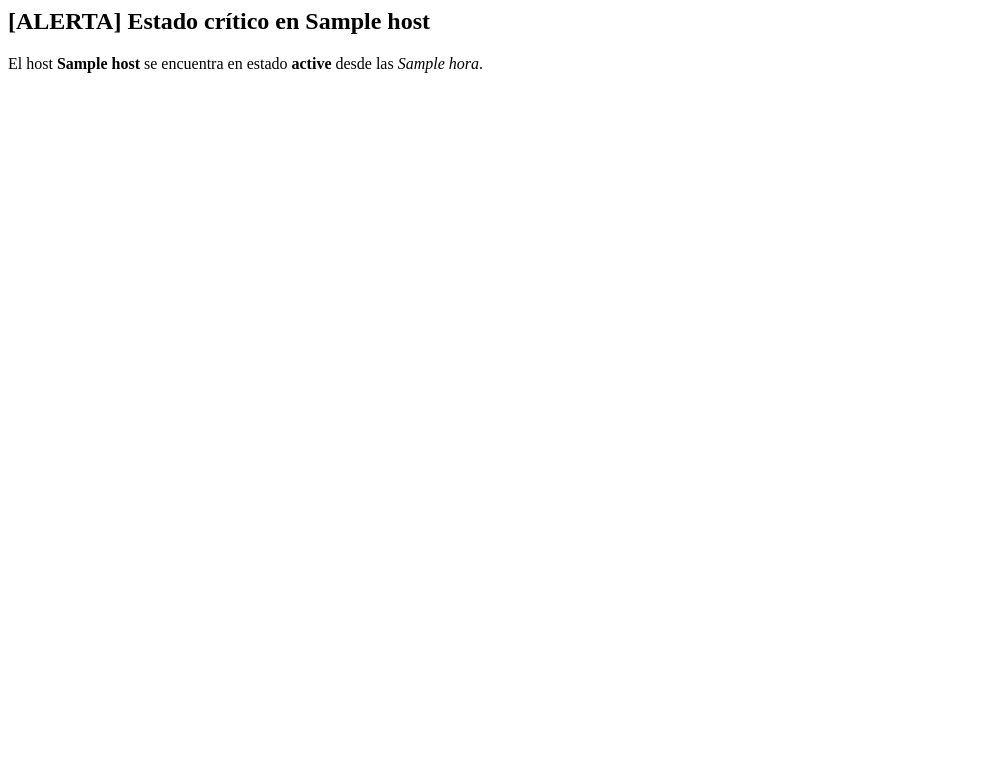
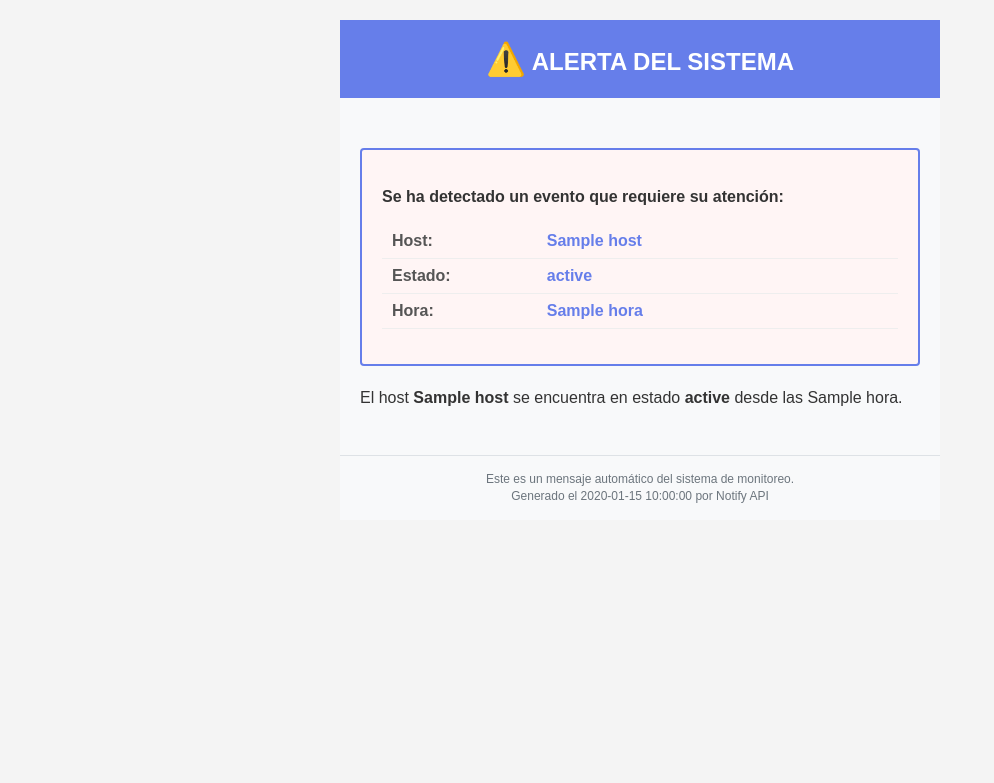
Before and after one commit to Black-Zeus/notify-stack, a Python web app: template Stacks/bkn_notify/templates/alerta-simple/v1/body.html in a window 1280 px wide. Shown: the top 783 px of the page, without its empty margins (0-994 px from the left). Run offline with Jinja, Linux system fonts and the light colour scheme; the template is opened without the code that fills it: most values are stand-ins (such as "Sample title", 1, 10 or a date in 2020).

Commit message:
formato template

```diff
--- a/Stacks/bkn_notify/templates/alerta-simple/v1/body.html
+++ b/Stacks/bkn_notify/templates/alerta-simple/v1/body.html
@@ -1,6 +1,227 @@
+<!DOCTYPE html>
 <html>
-  <body>
-    <h2>[ALERTA] Estado crítico en {{ host }}</h2>
-    <p>El host <b>{{ host }}</b> se encuentra en estado <b>{{ estado }}</b> desde las <i>{{ hora }}</i>.</p>
-  </body>
+
+<head>
+  <meta charset="UTF-8">
+  <meta name="viewport" content="width=device-width, initial-scale=1.0">
+  <!--[if mso]>
+    <noscript>
+        <xml>
+            <o:OfficeDocumentSettings>
+                <o:PixelsPerInch>96</o:PixelsPerInch>
+            </o:OfficeDocumentSettings>
+        </xml>
+    </noscript>
+    <![endif]-->
+  <style type="text/css">
+    /* Reset */
+    table,
+    td,
+    div,
+    h1,
+    h2,
+    h3,
+    p {
+      margin: 0;
+      padding: 0;
+    }
+
+    table {
+      border-collapse: collapse;
+    }
+
+    /* Outlook compatibility */
+    .ReadMsgBody {
+      width: 100%;
+    }
+
+    .ExternalClass {
+      width: 100%;
+    }
+
+    .ExternalClass * {
+      line-height: 100%;
+    }
+
+    /* Base styles */
+    body {
+      margin: 0 !important;
+      padding: 0 !important;
+      background-color: #f4f4f4;
+      font-family: Arial, sans-serif;
+    }
+
+    /* Container */
+    .email-container {
+      max-width: 600px;
+      margin: 0 auto;
+      background-color: #ffffff;
+    }
+
+    /* Header */
+    .header {
+      background-color: #667eea;
+      padding: 20px;
+      text-align: center;
+    }
+
+    .header h1 {
+      color: #ffffff;
+      font-size: 24px;
+      font-weight: bold;
+      margin: 0;
+    }
+
+    .alert-icon {
+      font-size: 32px;
+      margin-bottom: 10px;
+    }
+
+    /* Content */
+    .content {
+      padding: 30px 20px;
+      background-color: #f8f9fa;
+    }
+
+    .alert-box {
+      background-color: #fff5f5;
+      border: 2px solid #667eea;
+      border-radius: 4px;
+      padding: 20px;
+      margin: 20px 0;
+    }
+
+    .info-table {
+      width: 100%;
+      border-collapse: collapse;
+      margin: 15px 0;
+    }
+
+    .info-table td {
+      padding: 8px 10px;
+      border-bottom: 1px solid #eee;
+      vertical-align: top;
+    }
+
+    .info-label {
+      font-weight: bold;
+      color: #555555;
+      width: 30%;
+    }
+
+    .info-value {
+      color: #667eea;
+      font-weight: bold;
+    }
+
+    .message-text {
+      font-size: 16px;
+      line-height: 1.5;
+      color: #333333;
+      margin: 15px 0;
+    }
+
+    /* Footer */
+    .footer {
+      background-color: #f8f9fa;
+      padding: 15px 20px;
+      text-align: center;
+      border-top: 1px solid #dee2e6;
+    }
+
+    .footer-text {
+      font-size: 12px;
+      color: #6c757d;
+      line-height: 1.4;
+    }
+
+    /* Responsive */
+    @media only screen and (max-width: 480px) {
+      .email-container {
+        width: 100% !important;
+      }
+
+      .content {
+        padding: 20px 15px !important;
+      }
+
+      .header {
+        padding: 15px !important;
+      }
+
+      .header h1 {
+        font-size: 20px !important;
+      }
+    }
+  </style>
+</head>
+
+<body>
+  <table role="presentation" cellspacing="0" cellpadding="0" border="0" width="100%">
+    <tr>
+      <td align="center" style="padding: 20px 0;">
+        <div class="email-container">
+
+          <!-- Header -->
+          <table role="presentation" cellspacing="0" cellpadding="0" border="0" width="100%">
+            <tr>
+              <td class="header">
+                <h1> <span class="alert-icon">⚠️</span> ALERTA DEL SISTEMA</h1>
+              </td>
+            </tr>
+          </table>
+
+          <!-- Content -->
+          <table role="presentation" cellspacing="0" cellpadding="0" border="0" width="100%">
+            <tr>
+              <td class="content">
+
+                <div class="alert-box">
+                  <p class="message-text">
+                    <strong>Se ha detectado un evento que requiere su atención:</strong>
+                  </p>
+
+                  <table class="info-table" role="presentation" cellspacing="0" cellpadding="0" border="0">
+                    <tr>
+                      <td class="info-label">Host:</td>
+                      <td class="info-value">{{ host }}</td>
+                    </tr>
+                    <tr>
+                      <td class="info-label">Estado:</td>
+                      <td class="info-value">{{ estado }}</td>
+                    </tr>
+                    <tr>
+                      <td class="info-label">Hora:</td>
+                      <td class="info-value">{{ hora }}</td>
+                    </tr>
+                  </table>
+                </div>
+
+                <p class="message-text">
+                  El host <strong>{{ host }}</strong> se encuentra en estado <strong>{{ estado }}</strong> desde las {{
+                  hora }}.
+                </p>
+
+              </td>
+            </tr>
+          </table>
+
+          <!-- Footer -->
+          <table role="presentation" cellspacing="0" cellpadding="0" border="0" width="100%">
+            <tr>
+              <td class="footer">
+                <p class="footer-text">
+                  Este es un mensaje automático del sistema de monitoreo.<br>
+                  Generado el {{ timestamp }} por Notify API
+                </p>
+              </td>
+            </tr>
+          </table>
+
+        </div>
+      </td>
+    </tr>
+  </table>
+</body>
+
 </html>
```
